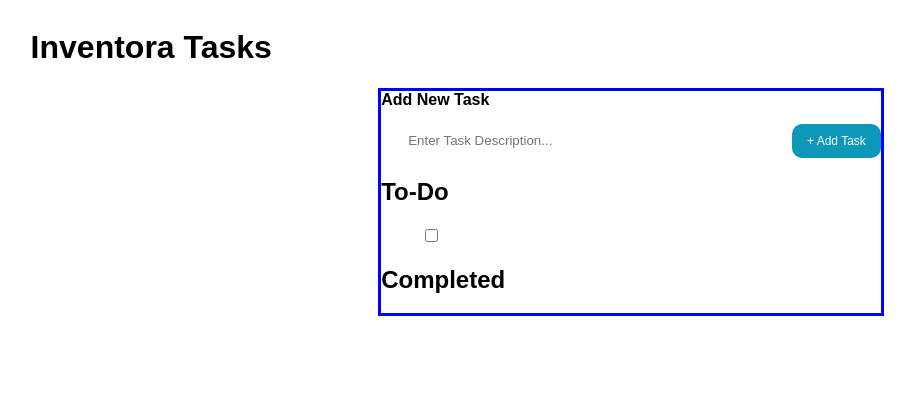
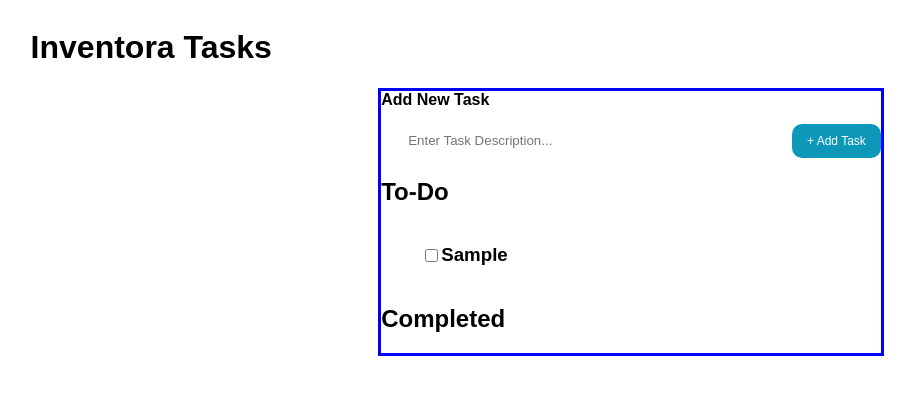
Before and after one commit to adamhinton/inv-todo, a React (Create React App) app: page / in a window 1280 px wide. Both pictures are taken after typing "Sample" into the empty fields and a click on the button "+ Add Task". Shown: the top 394 px of the page, without its empty margins (9-924 px from the left). Built offline with nearby package versions, Linux system fonts and the light colour scheme.

Commit message:
flex li styling

```diff
--- a/src/components/SingleTodoItem.js
+++ b/src/components/SingleTodoItem.js
@@ -5,6 +5,7 @@
   return (
     <StyledListItem>
       <input type="checkbox" checked={completed}></input>
+      <h3>{todoItem.text}</h3>
     </StyledListItem>
   );
 };
@@ -13,4 +14,7 @@
 
 const StyledListItem = styled.li`
   list-style-type: none;
+  display: flex;
+  flex-direction: row;
+  align-items: center;
 `;
```
